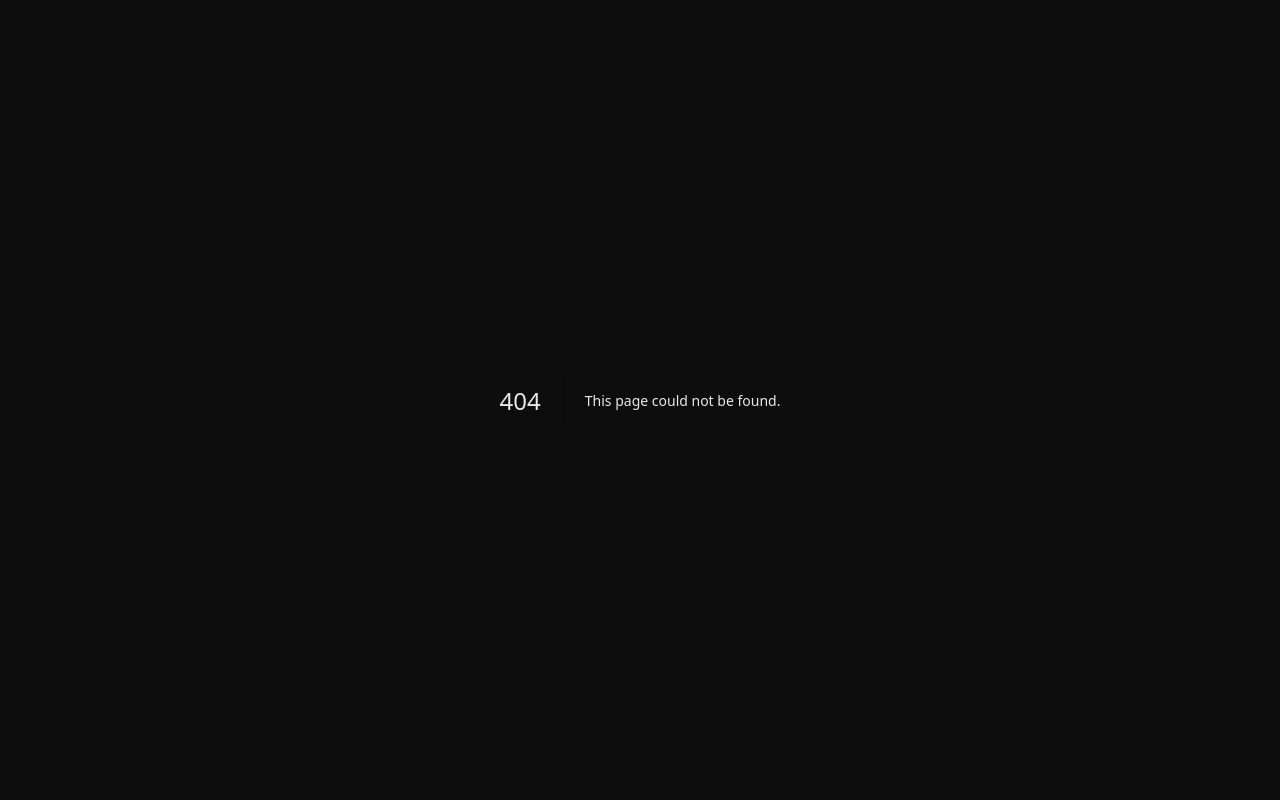
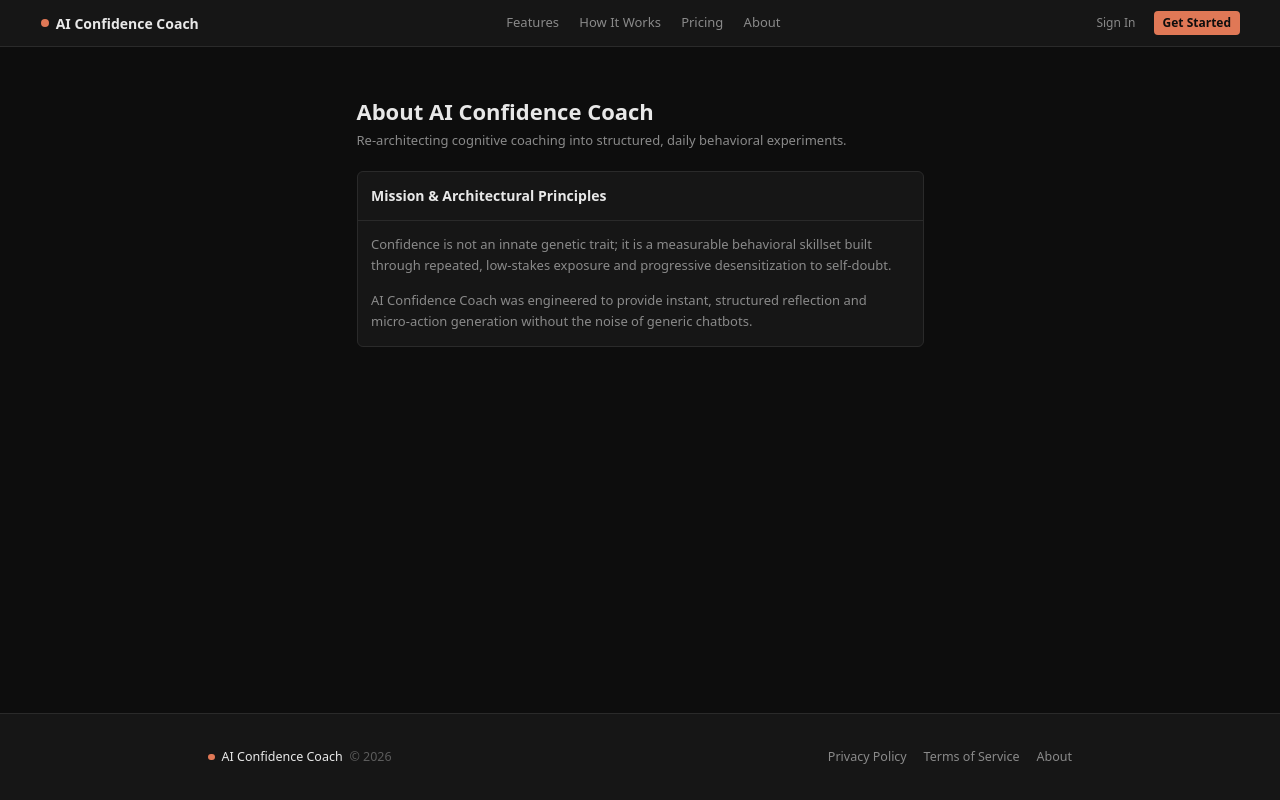
Before and after one commit to girishlade111/Elevra, a Next.js app: page /about in a window 1280 px wide. Before the commit this address had no page. Built offline with nearby package versions, Linux system fonts and the light colour scheme.

Commit message:
feat(marketing): add about page route

```diff
--- /dev/null
+++ b/src/app/(marketing)/about/page.tsx
@@ -0,0 +1,31 @@
+import { Container } from "@/components/layout/container";
+import { Card, CardHeader, CardTitle, CardContent } from "@/components/ui/card";
+
+export default function AboutPage() {
+  return (
+    <div className="py-14">
+      <Container size="narrow" className="space-y-6">
+        <div>
+          <h1 className="text-[22px] font-semibold text-text-primary">About AI Confidence Coach</h1>
+          <p className="text-[13px] text-text-secondary mt-1">
+            Re-architecting cognitive coaching into structured, daily behavioral experiments.
+          </p>
+        </div>
+
+        <Card className="bg-panel border-border">
+          <CardHeader>
+            <CardTitle className="text-[14px]">Mission & Architectural Principles</CardTitle>
+          </CardHeader>
+          <CardContent className="space-y-4 text-[13px] text-text-secondary leading-relaxed">
+            <p>
+              Confidence is not an innate genetic trait; it is a measurable behavioral skillset built through repeated, low-stakes exposure and progressive desensitization to self-doubt.
+            </p>
+            <p>
+              AI Confidence Coach was engineered to provide instant, structured reflection and micro-action generation without the noise of generic chatbots.
+            </p>
+          </CardContent>
+        </Card>
+      </Container>
+    </div>
+  );
+}
```
